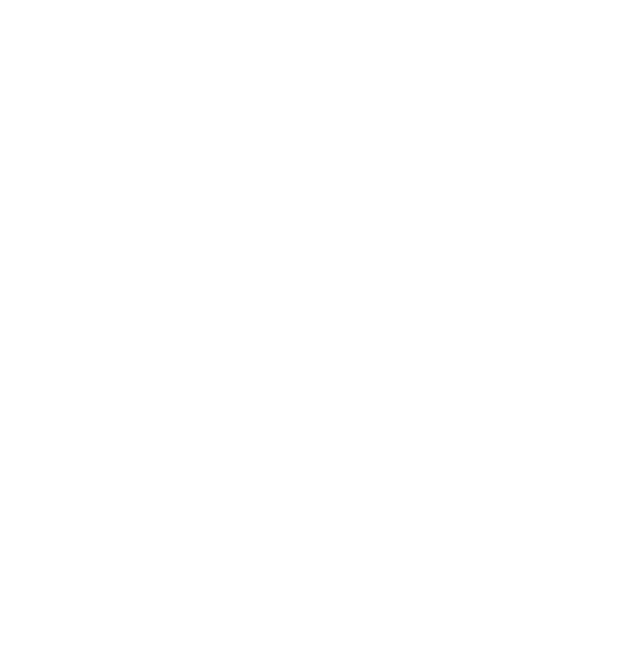
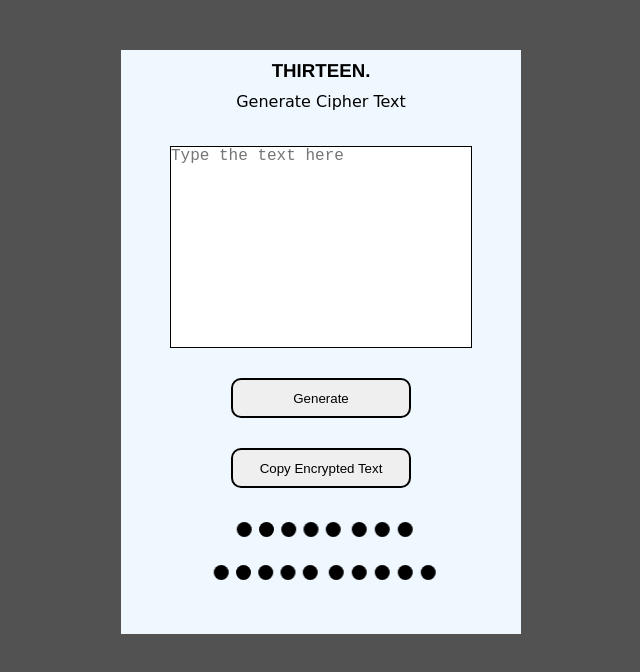
Before and after one commit to EwuraAmaSam/Thirteen, a plain HTML site: page generate.html in a window 1280 px wide. Shown: the whole page, without its empty margins (329-969 px from the left). Drawn offline with Linux system fonts and the light colour scheme.

Commit message:
Completed generator

```diff
--- a/generate.css
+++ b/generate.css
@@ -0,0 +1,177 @@
+*{
+    margin: 0px;
+    padding: 0px;
+}
+
+body{
+    background-color: rgba(0, 0, 0, 0.68);
+
+}
+
+.container{
+    display: flex;
+    flex-direction: column;
+    width: 400px;
+    height: auto;
+    background-color: aliceblue;
+    align-items: center;
+    margin-left: 450px;
+    margin-top: 50px;
+}
+
+h3{
+    margin-bottom: 10px;
+    margin-top: 10px;
+    font-family: 'Franklin Gothic Medium', 'Arial Narrow', Arial, sans-serif;
+
+}
+
+p{
+    font-family: cursive;
+    margin-bottom: 35px;
+}
+
+.textarea{
+    outline: none;
+    border: 1.5px black solid;
+    overflow: scroll;
+    width: 300px;
+    height: 200px;
+    resize: none;
+    font-size: large;
+}
+
+.generate{
+    font-family:  sans-serif;
+    width: 180px;
+    height: 40px;
+    border-radius: 10px;
+    /* margin-bottom: 30px; */
+    margin-top: 30px;
+    outline: none;
+    border: none;
+    border: 2px black solid;
+}
+.copy{
+    font-family:  sans-serif;
+    width: 180px;
+    height: 40px;
+    border-radius: 10px;
+    margin-bottom: 30px;
+    margin-top: 30px;
+    outline: none;
+    border: none;
+    border: 2px black solid;
+}
+
+.rol-balls{
+    display: flex;
+    flex-direction: row;
+    margin-bottom: 20px;
+    align-content: center;
+}
+
+.rol-balls2{
+    display: flex;
+    flex-direction: row;
+    margin-bottom: 50px;
+    align-content: center;
+}
+
+.ball{
+    height: 15px;
+    width: 15px;
+    background-color: black;
+    border-radius: 50%;
+    margin-top: 15px;
+    margin: 4px;
+    animation-name: roll;
+    animation-duration: 8s;
+    animation-timing-function: linear;
+    animation-iteration-count: infinite;
+}
+
+.generate:hover{
+    background-color: black;
+    color: white;
+}
+.copy:hover{
+    background-color: black;
+    color: white;
+}
+
+
+/* Animations for the balls */
+
+@keyframes roll {
+    0% {
+      transform: translateX(-100%);
+      opacity: 0;
+    }
+    10% {
+      opacity: 1;
+    }
+    90% {
+      opacity: 1;
+    }
+    100% {
+      transform: translateX(100%);
+      opacity: 0;
+    }
+  }
+
+  .ball:nth-child(1) {
+    left: 0;
+    animation-delay: 0s;
+  }
+
+  .ball:nth-child(2) {
+    left: 60px;
+    animation-delay: 0.2s;
+  }
+
+  .ball:nth-child(3) {
+    left: 70px;
+    animation-delay: 0.4s;
+  }
+
+  .ball:nth-child(4) {
+    left: 80px;
+    animation-delay: 0.6s;
+  }
+
+  .ball:nth-child(5) {
+    left: 90px;
+    animation-delay: 0.8s;
+  }
+
+
+
+
+
+
+/* Mobile devices */
+@media only screen and (max-width: 767px) {
+
+   body{
+    overflow: hidden;
+   }
+
+   .container {
+    position: fixed; /* Position the container div */
+    top: 0;
+    left: 0;
+    right: 0;
+    bottom: 0;
+    width: 100%;
+    height: 100%;
+    margin: 0;
+    display: flex;
+    flex-direction: column;
+    justify-content: center;
+    align-items: center;
+    background-color: aliceblue;
+    z-index: 9999;
+  }
+
+  }
--- a/generate.html
+++ b/generate.html
@@ -1,11 +1,48 @@
 <!DOCTYPE html>
 <html lang="en">
 <head>
+    <link rel="stylesheet" href="./generate.css">
     <meta charset="UTF-8">
     <meta name="viewport" content="width=device-width, initial-scale=1.0">
     <title>THIRTEEN/Generate</title>
 </head>
 <body>
+    <div class="container">
+        <h3>THIRTEEN.</h3>
+        <p>Generate Cipher Text</p>
+        <textarea class="textarea" placeholder="Type the text here"></textarea>
+
+        <button class="generate" onclick="Display()">Generate</button>
+        <button class="copy" onclick="copyText()">Copy Encrypted Text</button>
+
+        <div class="rol-balls">
+            <div class="ball"></div>
+            <div class="ball"></div>
+            <div class="ball"></div>
+            <div class="ball"></div>
+            <div class="ball"></div>
+            <div class="ball"></div>
+            <div class="ball"></div>
+            <div class="ball"></div>
+        </div>
+
+        <div class="rol-balls2">
+            <div class="ball"></div>
+            <div class="ball"></div>
+            <div class="ball"></div>
+            <div class="ball"></div>
+            <div class="ball"></div>
+            <div class="ball"></div>
+            <div class="ball"></div>
+            <div class="ball"></div>
+            <div class="ball"></div>
+            <div class="ball"></div>
+        </div>
+
+    </div>
+
+
 
 </body>
+<script src="generate.js"></script>
 </html>
--- /dev/null
+++ b/generate.js
@@ -0,0 +1,72 @@
+var textarea = document.querySelector(".textarea")
+var text = textarea.value
+
+var phrase = text.split(" ")
+
+var alphabet = ['a', 'b', 'c', 'd', 'e', 'f', 'g', 'h', 'i',
+'j', 'k', 'l', 'm', 'n', 'o', 'p', 'q', 'r', 's', 't', 'u',
+'v', 'w', 'x', 'y', 'z', 'a', 'b', 'c', 'd', 'e', 'f', 'g', 'h', 'i',
+'j', 'k', 'l', 'm', 'n', 'o', 'p', 'q', 'r', 's', 't', 'u',
+'v', 'w', 'x', 'y', 'z'];
+
+var ALPH = ['A', 'B', 'C', 'D', 'E', 'F', 'G', 'H', 'I',
+'J', 'K', 'L', 'M', 'N', 'O', 'P', 'Q', 'R', 'S', 'T', 'U',
+'V', 'W', 'X', 'Y', 'Z', 'A', 'B', 'C', 'D', 'E', 'F', 'G', 'H', 'I',
+'J', 'K', 'L', 'M', 'N', 'O', 'P', 'Q', 'R', 'S', 'T', 'U',
+'V', 'W', 'X', 'Y', 'Z'];
+
+
+
+
+let final = ""
+function Display(){
+    for (var i = 0; i < phrase.length; i++){
+        var word = phrase[i]
+        for (var j = 0; j < word.length; j++){
+            var letter = word[j]
+            if (alphabet.includes(letter)){
+                var element = alphabet.indexOf(letter)
+                newWord = element+13
+                console.log("13 after " + alphabet[element] + " is " + alphabet[newWord])
+                final += alphabet[newWord]
+            }
+            else if (ALPH.includes(letter)){
+                var element = ALPH.indexOf(letter)
+                newWord = element+13
+                console.log("13 after " + ALPH[element] + " is " + ALPH[newWord])
+                final += ALPH[newWord]
+            }
+            else if ((alphabet.includes(letter)) == false){
+                final += letter
+            }
+            else{
+                alert("This is strange")
+            }
+        }
+        final += " "
+    }
+    console.log(final)
+
+    }
+    function copyText() {
+        var input = document.querySelector(".copy")
+
+        var tempTextArea = document.createElement('textarea');
+
+        tempTextArea.value = final;
+
+        document.body.appendChild(tempTextArea);
+
+        tempTextArea.select();
+
+        document.execCommand('copy');
+
+        document.body.removeChild(tempTextArea);
+
+        alert('Text copied!');
+        function Refresh(){
+            location.reload()
+            document.querySelector(".textarea").value = ""
+        }
+        Refresh()
+      }
--- a/home.css
+++ b/home.css
@@ -80,7 +80,7 @@ p{
     margin-top: 15px;
     margin: 4px;
     animation-name: roll;
-    animation-duration: 10s;
+    animation-duration: 8s;
     animation-timing-function: linear;
     animation-iteration-count: infinite;
 }
```
Also changed, not shown: index.html (+0 -1 lines).
